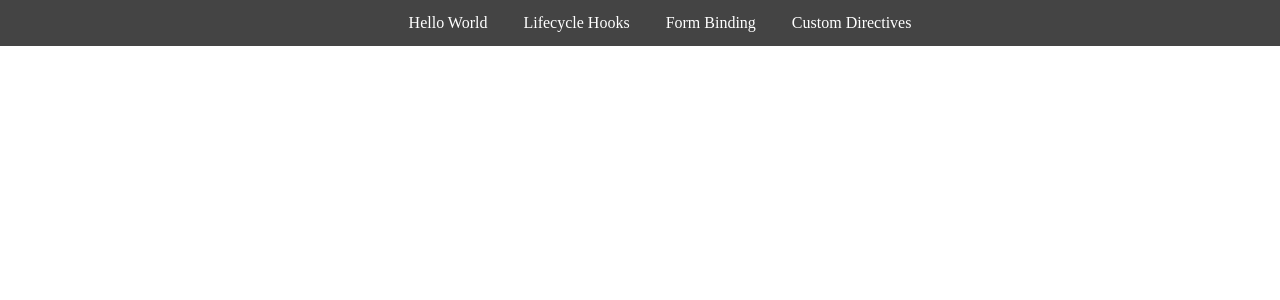
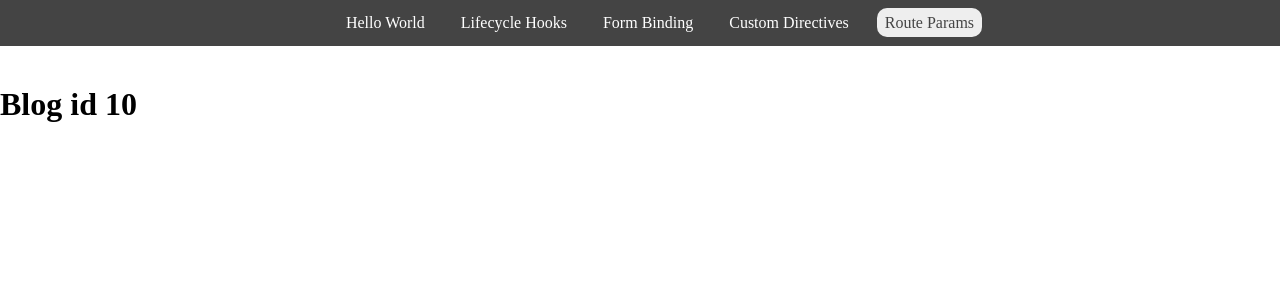
Before and after one commit to Cleomir/learning-vue, a Vue app in the folder hello-world-app/: page /route-params/10 in a window 1280 px wide. Shown: the top 300 px of the page. Built offline with nearby package versions, Linux system fonts and the light colour scheme.

Commit message:
Add route params

```diff
--- a/hello-world-app/src/components/NavLinks.vue
+++ b/hello-world-app/src/components/NavLinks.vue
@@ -6,6 +6,9 @@
       <li><router-link to="/form-binding" exact>Form Binding</router-link></li>
       <li>
         <router-link to="/custom-directive">Custom Directives</router-link>
+      </li>
+      <li>
+        <router-link to="/route-params/10">Route Params</router-link>
       </li>
     </ul>
   </nav>
--- /dev/null
+++ b/hello-world-app/src/components/RouteParams.vue
@@ -0,0 +1,13 @@
+<template>
+  <h1>Blog id {{ id }}</h1>
+</template>
+
+<script>
+export default {
+  data() {
+    return {
+      id: this.$route.params.id,
+    };
+  },
+};
+</script>
```
Also changed, not shown: hello-world-app/src/main.js (+6 -6 lines).
